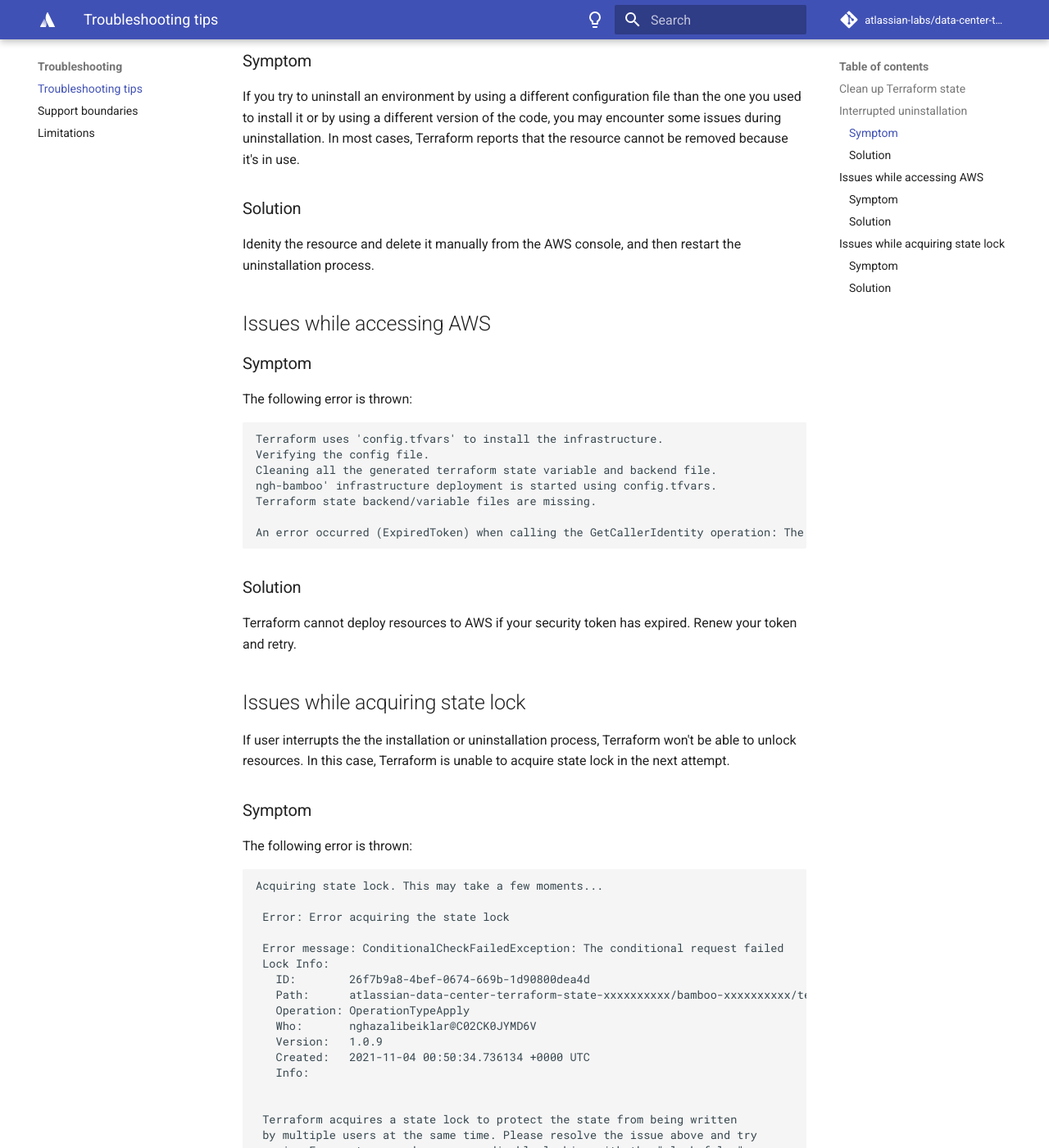
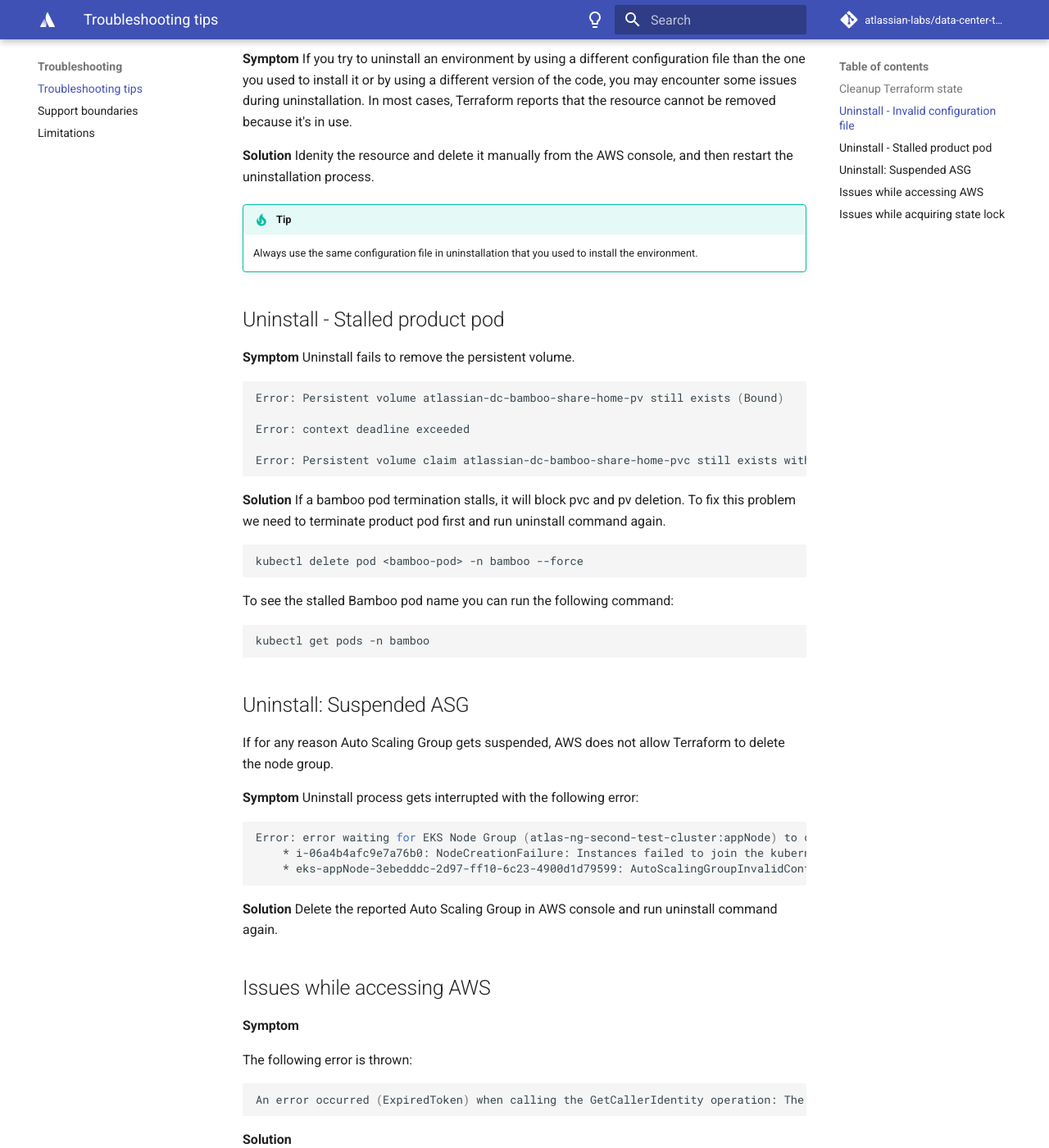
Before and after one commit to atlassian-labs/data-center-terraform, an MkDocs documentation site: the page built from docs/docs/troubleshooting/TROUBLESHOOTING.md, in a window 1280 px wide and 1400 px high, scrolled down 1112 px. Shown: the whole window at 82% size. Built offline with MkDocs 1.6.1 and Material for MkDocs 9.7.7, drawn with Linux system fonts in a browser that asks for light colours; comment, search, counter and statistics services are not loaded; some of the changed text lies outside the part shown.

Commit message:
TFKUBE-158 Add more content for troubleshooting page (#82)
* Added the scenario of holding bamboo pod termination

* TFKUBE-158: Added more input to troubleshooting page

* Changed the version of terraform-json to fix unittest dependency

* Added a scenario for suspended ASG in uninstall

Co-authored-by: nghazalibeiklar <nghazalibeiklar@atlassian.com>

````diff
--- a/docs/docs/troubleshooting/TROUBLESHOOTING.md
+++ b/docs/docs/troubleshooting/TROUBLESHOOTING.md
@@ -2,30 +2,22 @@
 
 This guide contains general tips on how to investigate an application deployment that doesn't work correctly.
 
-## Clean up Terraform state
+## Cleanup Terraform state
+Terraform stores the lock and current state in `terraform-backend.tf`. This file is generated by the installation process based on the content of `config.tfvars`. During the installation, both the installer and Terraform generate some temporary files that are removed after the environment has been uninstalled.
 
-Terraform stores the lock and current state in `terraform-backend.tf`.
-This file is generated by the installation process based on the content of `config.tfvars`.
-During the installation, both the installer and Terraform generate some temporary files that are removed after the environment has been uninstalled.
-
-If you installed an environment and then changed any mandatory configuration settings such as `region` or `environment_name`, then clean up
-all temporary files generated by Terraform before installing a new environment.
+If you installed an environment and then changed any mandatory configuration settings such as `region` or `environment_name`, then clean up all temporary files generated by Terraform before installing a new environment.
 
 To clean up local Terraform files, run the following command:
-
 ```shell
 ./pkg/scripts/cleanup.sh -t
 ```
 
 To clean up locally generated variable files, run the following command:
-
 ```shell
 ./pkg/scripts/cleanup.sh -s
 ```
-
 !!! tip
-    You can clean up both the local Terraform files and locally generated variable files by using the `-t` and `-s` switches in one command:
-
+    You can clean up both the local Terraform files and locally generated variable files by using the '-t' and '-s' switches in one command:
     ```shell
     ./pkg/scripts/cleanup.sh -s -t
     ```
@@ -33,78 +25,96 @@
 !!! info
     Temporary variable files will be regenerated using the configurating file and overriden during the installation process.
 
-## Interrupted uninstallation
 
-### Symptom
+## Uninstall - Invalid configuration file
 
-If you try to uninstall an environment by using a different configuration file than the one you used to install it or by using a different version of the code, you may encounter some issues during uninstallation.
-In most cases, Terraform reports that the resource cannot be removed because it's in use.
+**Symptom**
+If you try to uninstall an environment by using a different configuration file than the one you used to install it or by using a different version of the code, you may encounter some issues during uninstallation. In most cases, Terraform reports that the resource cannot be removed because it's in use.
 
-### Solution
-
+**Solution**
 Idenity the resource and delete it manually from the AWS console, and then restart the uninstallation process.
 
+!!! tip
+    Always use the same configuration file in uninstallation that you used to install the environment.
+
+## Uninstall - Stalled product pod
+**Symptom**
+Uninstall fails to remove the persistent volume.
+```shell
+Error: Persistent volume atlassian-dc-bamboo-share-home-pv still exists (Bound)
+
+Error: context deadline exceeded
+
+Error: Persistent volume claim atlassian-dc-bamboo-share-home-pvc still exists with
+```
+**Solution**
+If a bamboo pod termination stalls, it will block pvc and pv deletion.
+To fix this problem we need to terminate product pod first and run uninstall command again.
+```shell
+kubectl delete pod <bamboo-pod> -n bamboo --force
+```
+To see the stalled Bamboo pod name you can run the following command:
+```shell
+kubectl get pods -n bamboo
+```
+
+## Uninstall: Suspended ASG
+If for any reason Auto Scaling Group gets suspended, AWS does not allow Terraform to delete the node group.
+
+**Symptom**
+Uninstall process gets interrupted with the following error:
+```shell
+Error: error waiting for EKS Node Group (atlas-ng-second-test-cluster:appNode) to delete: unexpected state 'DELETE_FAILED', wanted target ''. last error: 2 errors occurred:
+	* i-06a4b4afc9e7a76b0: NodeCreationFailure: Instances failed to join the kubernetes cluster
+	* eks-appNode-3ebedddc-2d97-ff10-6c23-4900d1d79599: AutoScalingGroupInvalidConfiguration: Couldn't terminate instances in ASG as Terminate process is suspended
+```
+
+**Solution**
+Delete the reported Auto Scaling Group in AWS console and run uninstall command again.
+
 ## Issues while accessing AWS
-
-### Symptom
+**Symptom**
 
 The following error is thrown:
 
-```
-Terraform uses 'config.tfvars' to install the infrastructure.
-Verifying the config file.
-Cleaning all the generated terraform state variable and backend file.
-ngh-bamboo' infrastructure deployment is started using config.tfvars.
-Terraform state backend/variable files are missing.
-
+```shell
 An error occurred (ExpiredToken) when calling the GetCallerIdentity operation: The security token included in the request is expired
 ```
 
-### Solution
+**Solution**
 
 Terraform cannot deploy resources to AWS if your security token has expired. Renew your token and retry.
 
 ## Issues while acquiring state lock
+If user interrupts the the installation or uninstallation process, Terraform won't be able to unlock resources. In this case, Terraform is unable to acquire state lock in the next attempt.
 
-If user interrupts the the installation or uninstallation process, Terraform won't be able to unlock resources.
-In this case, Terraform is unable to acquire state lock in the next attempt.
-
-### Symptom
-
+**Symptom**
 The following error is thrown:
 
-```
+```shell
 Acquiring state lock. This may take a few moments...
 
  Error: Error acquiring the state lock
 
  Error message: ConditionalCheckFailedException: The conditional request failed
  Lock Info:
-   ID:        26f7b9a8-4bef-0674-669b-1d90800dea4d
+   ID:        26f7b9a8-1bef-0674-669b-1d60800dea4d
    Path:      atlassian-data-center-terraform-state-xxxxxxxxxx/bamboo-xxxxxxxxxx/terraform.tfstate
    Operation: OperationTypeApply
-   Who:       nghazalibeiklar@C02CK0JYMD6V
+   Who:       xxxxxxxxxx@C02CK0JYMD6V
    Version:   1.0.9
    Created:   2021-11-04 00:50:34.736134 +0000 UTC
    Info:
-
-
- Terraform acquires a state lock to protect the state from being written
- by multiple users at the same time. Please resolve the issue above and try
- again. For most commands, you can disable locking with the "-lock=false"
- flag, but this is not recommended.
 ```
 
-### Solution
-
+**Solution**
 Forcibly unlock the state by running the following command:
 
 ```shell
 terraform force-unlock <ID>
 ```
 
-Where `<ID>` is the value that appears in the error message.
+Where '<ID>' is the value that appears in the error message.
 
 !!! hint "Are you still having the lock problem after running `terraform force-unlock`?"
-    There are two Terraform locks—one for the infrastructure and another for Terraform state. If running the following
-    command from the repository directory does not unlock the resources, change the directory to `./pkg/tfstate` and retry the same command.
+    There are two Terraform locks—one for the infrastructure and another for Terraform state. If running the following command from the repository directory does not unlock the resources, change the directory to `./pkg/tfstate` and retry the same command.
````
